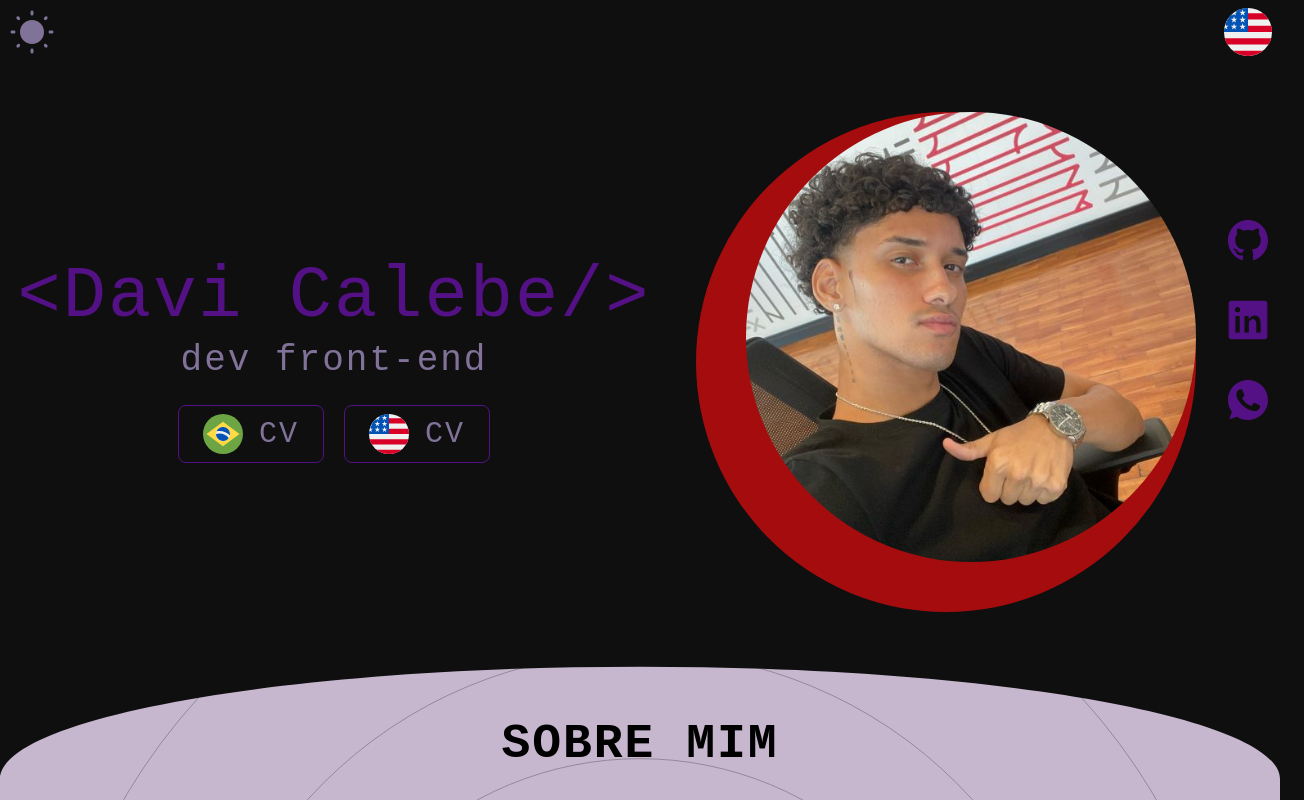
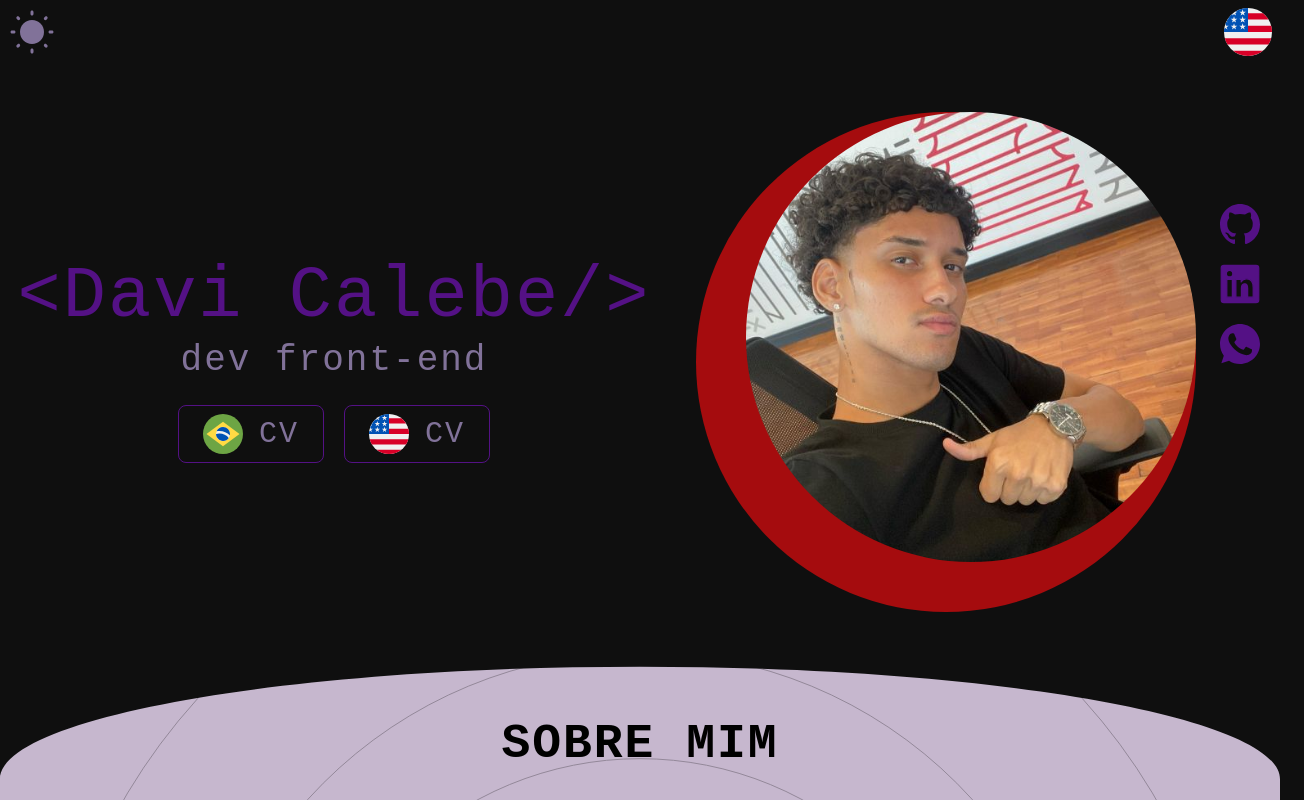
Before and after one commit to DaviCalebe/portfolio, a React (Vite) app in the folder app/: page / in a window 1280 px wide. Shown: the top 800 px of the page, 1304 px wide, since content can reach past the window. Built offline with nearby package versions, Linux system fonts and the light colour scheme.

Commit message:
fix: small adjustes in social medias' component

```diff
--- a/app/src/components/social-medias.tsx
+++ b/app/src/components/social-medias.tsx
@@ -1,48 +1,35 @@
 import { motion } from "framer-motion";
-import { useEffect } from "react";
 import github from "../assets/github.svg";
 import linkedin from "../assets/linkedin.svg";
 import whatsapp from "../assets/whatsapp.svg";
 
 export const SocialMedias = () => {
-    useEffect(() => {
-        document.body.classList.add("overflow-x-hidden");
-        return () => document.body.classList.remove("overflow-x-hidden");
-    }, []);
-
     return (
-        <aside className="sticky top-0 z-30">
+        <aside className="relative z-30">
             <motion.div
-                className="absolute top-30 right-0 flex flex-col gap-2 p-5"
-                initial={{ right: "-1.5rem" }}
+                className="absolute top-7 right-0 flex flex-col gap-5 p-5 md:top-25 lg:top-30"
+                initial={{ right: "0rem" }}
                 whileHover={{ right: "0.5rem" }}
                 transition={{ type: "spring", stiffness: 100 }}
-                style={{ clipPath: "inset(0 0 0 -2rem)" }}
             >
-                <div className="bg-base p-4 rotate-45">
                 <img
                 src={github}
                 alt="github"
-                    className="relative z-50 w-10 -rotate-45 hover:scale-150 hover:z-50 transition-transform cursor-pointer"
+                className="relative z-50 w-8 hover:scale-150 hover:z-50 transition-transform cursor-pointer lg:w-10"
                 onClick={() => window.open("https://github.com/DaviCalebe", "_blank")}
                 />
-                </div>
-                <div className="bg-base p-4 rotate-45">
                 <img
                 src={linkedin}
                 alt="linkedin"
-                    className="relative z-50 w-10 -rotate-45 hover:scale-150 hover:z-50 transition-transform cursor-pointer"
+                className="relative z-50 w-8 hover:scale-150 hover:z-50 transition-transform cursor-pointer lg:w-10"
                 onClick={() => window.open("https://www.linkedin.com/in/davicalebe/", "_blank")}
                 />
-                </div>
-                <div className="bg-base p-4 rotate-45">
                 <img
                 src={whatsapp}
                 alt="whatsapp"
-                    className="relative z-50 w-10 -rotate-45 hover:scale-150 hover:z-50 transition-transform cursor-pointer"
+                className="relative z-50 w-8 hover:scale-150 hover:z-50 transition-transform cursor-pointer lg:w-10"
                 onClick={() => window.open("https://wa.me/5581987357749", "_blank")}
                 />
-                </div>
             </motion.div>
         </aside>
     );
--- a/app/src/index.css
+++ b/app/src/index.css
@@ -3,6 +3,10 @@
 *{
   font-family: 'JetBrains Mono', monospace;
   letter-spacing: 2px;
+}
+
+body{
+  overflow-x: hidden;
 }
 
 @keyframes appear-left {
```
Lines whose indentation alone changed are shown as unchanged.
